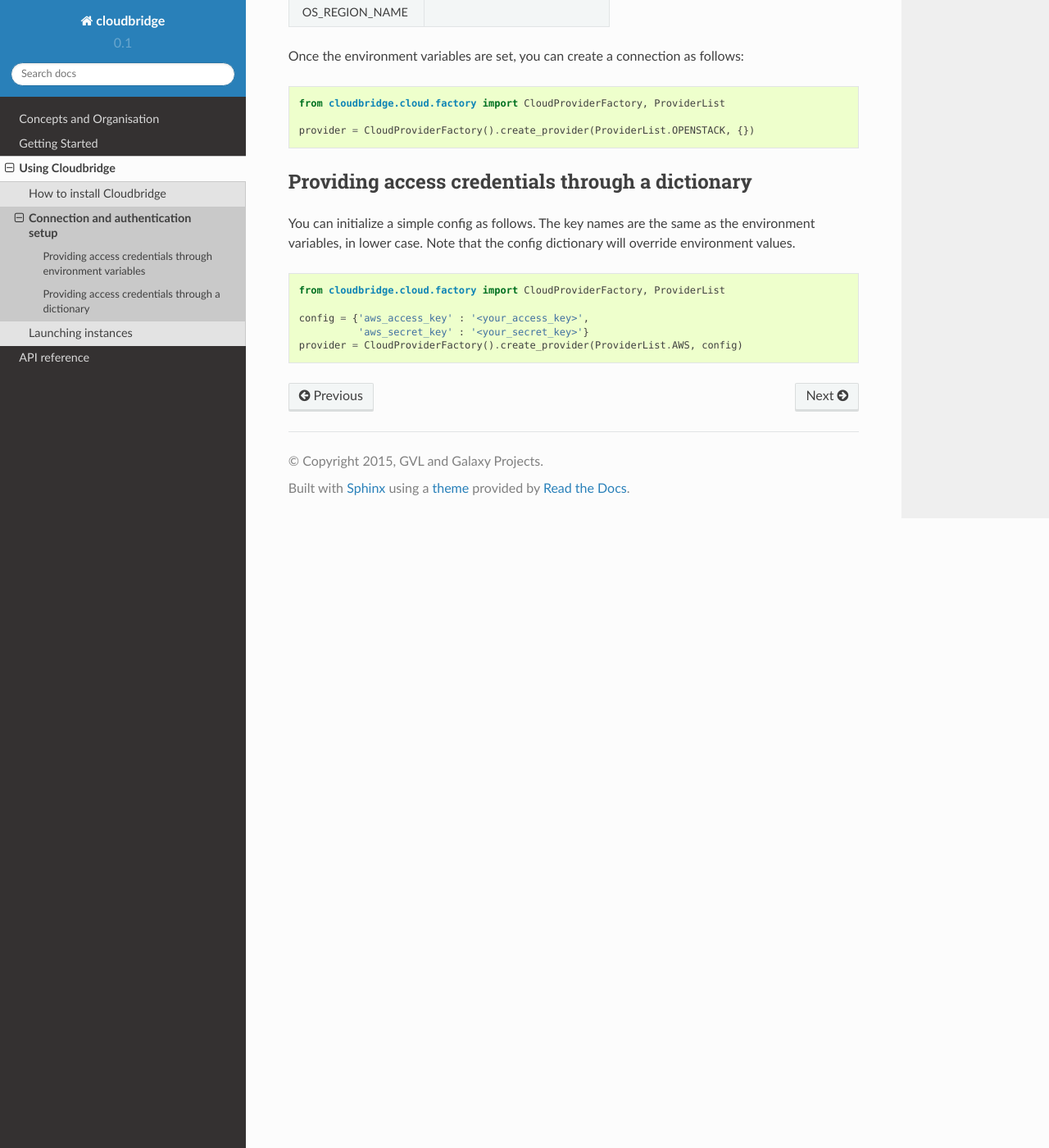
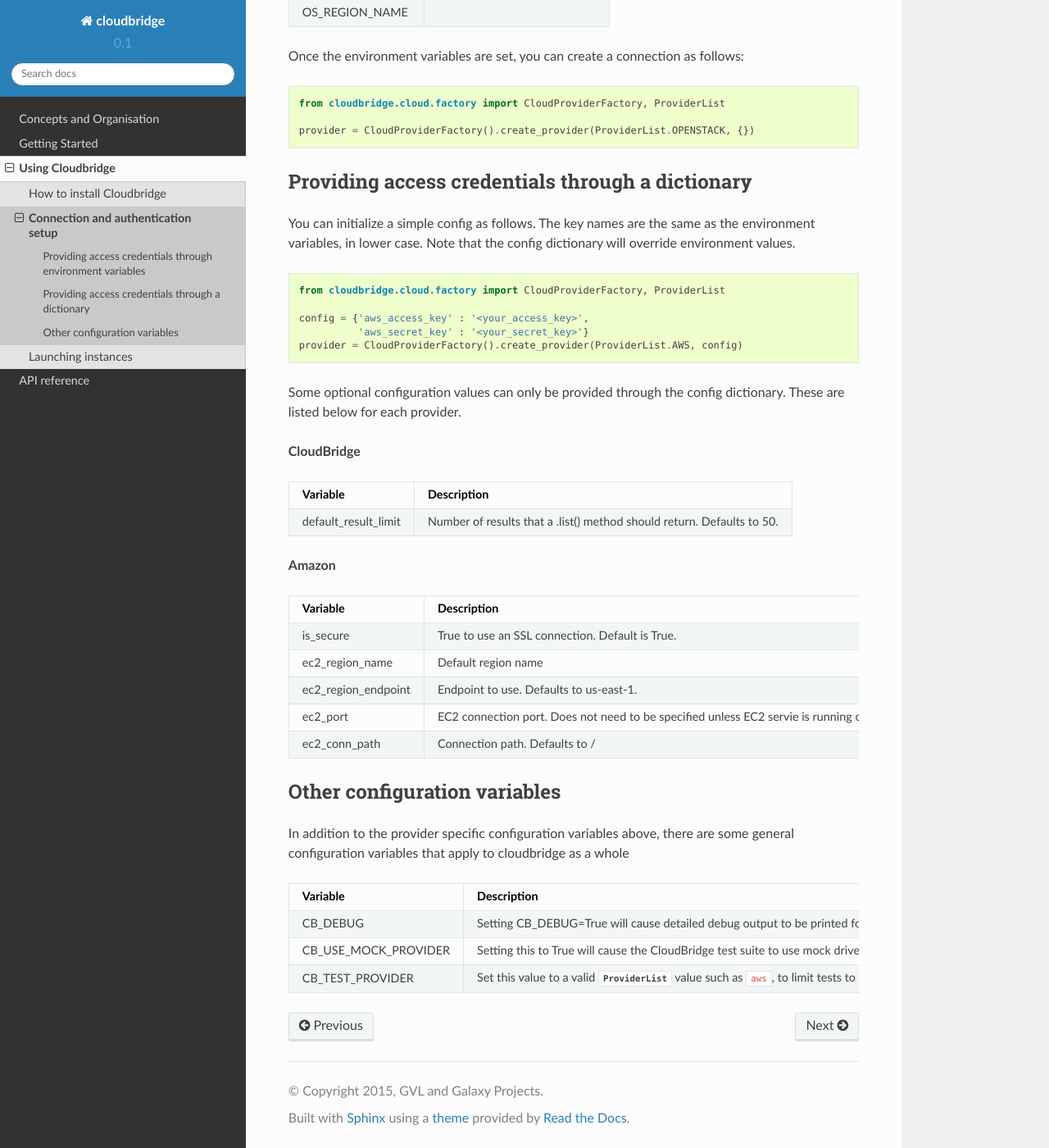
Before and after one commit to CloudVE/cloudbridge, a Sphinx documentation site: the page built from docs/topics/setup.rst, in a window 1280 px wide and 1400 px high, scrolled down 826 px. Shown: the whole window at 82% size. Built offline with Sphinx 7.4.7 and the Read the Docs theme 2.0.0, drawn with Linux system fonts in a browser that asks for light colours.

Commit message:
Made config variables consistent with env variables and added docs to match.

```diff
--- a/docs/topics/launch.rst
+++ b/docs/topics/launch.rst
@@ -61,7 +61,7 @@ For OpenStack, the process is the same and you only need to specify the
 appropriate network interface ID (e.g.,
 ``lc.add_network_interface('5820c766-75fe-4fc6-96ef-798f67623238')``).
 
-Block Device Mapping
+Block device mapping
 --------------------
 Optionally, you may want to provide a block device mapping at launch,
 specifying volume or ephemeral storage mappings for the instance. While volumes
--- a/docs/topics/setup.rst
+++ b/docs/topics/setup.rst
@@ -55,3 +55,41 @@ will override environment values.
     config = {'aws_access_key' : '<your_access_key>',
               'aws_secret_key' : '<your_secret_key>'}
     provider = CloudProviderFactory().create_provider(ProviderList.AWS, config)
+
+Some optional configuration values can only be provided through the config dictionary. These
+are listed below for each provider.
+
+**CloudBridge**
+
+====================  ==================
+Variable		      Description
+====================  ==================
+default_result_limit  Number of results that a .list() method should return. Defaults to 50.
+====================  ==================
+
+
+**Amazon**
+
+====================  ==================
+Variable		      Description
+====================  ==================
+is_secure			  True to use an SSL connection. Default is True.
+ec2_region_name		  Default region name
+ec2_region_endpoint   Endpoint to use. Defaults to us-east-1.
+ec2_port		      EC2 connection port. Does not need to be specified unless EC2 servie is running on an alternative port.
+ec2_conn_path	      Connection path. Defaults to /
+====================  ==================
+
+
+Other configuration variables
+~~~~~~~~~~~~~~~~~~~~~~~~~~~~~
+In addition to the provider specific configuration variables above, there are some
+general configuration variables that apply to cloudbridge as a whole
+
+====================  ==================
+Variable		      Description
+====================  ==================
+CB_DEBUG			  Setting CB_DEBUG=True will cause detailed debug output to be printed for each provider (including HTTP traces).
+CB_USE_MOCK_PROVIDER  Setting this to True will cause the CloudBridge test suite to use mock drivers when available.
+CB_TEST_PROVIDER      Set this value to a valid :class:`.ProviderList` value such as ``aws``, to limit tests to that provider only.
+====================  ==================
```
Also changed, not shown: 6 other files.
